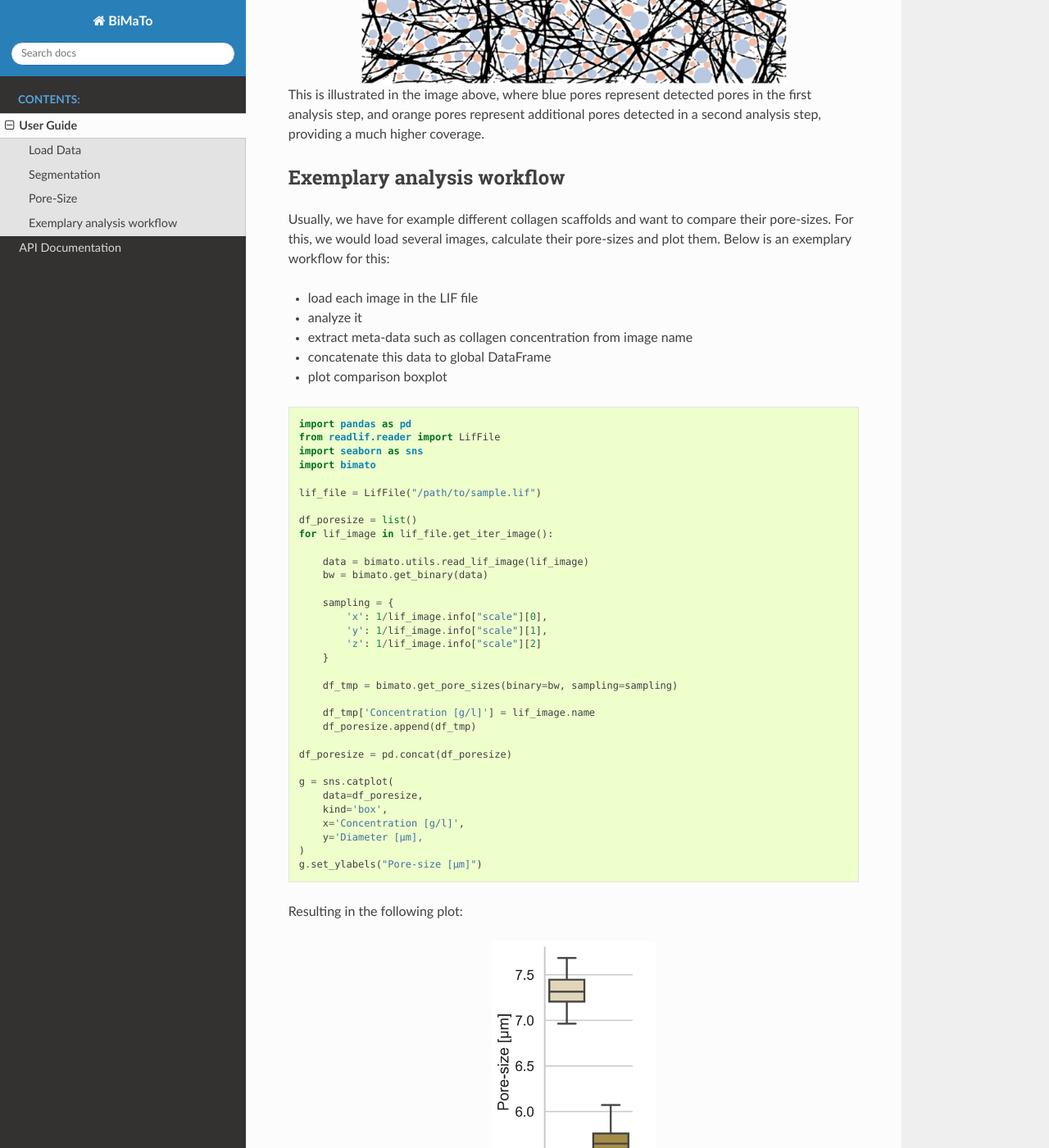
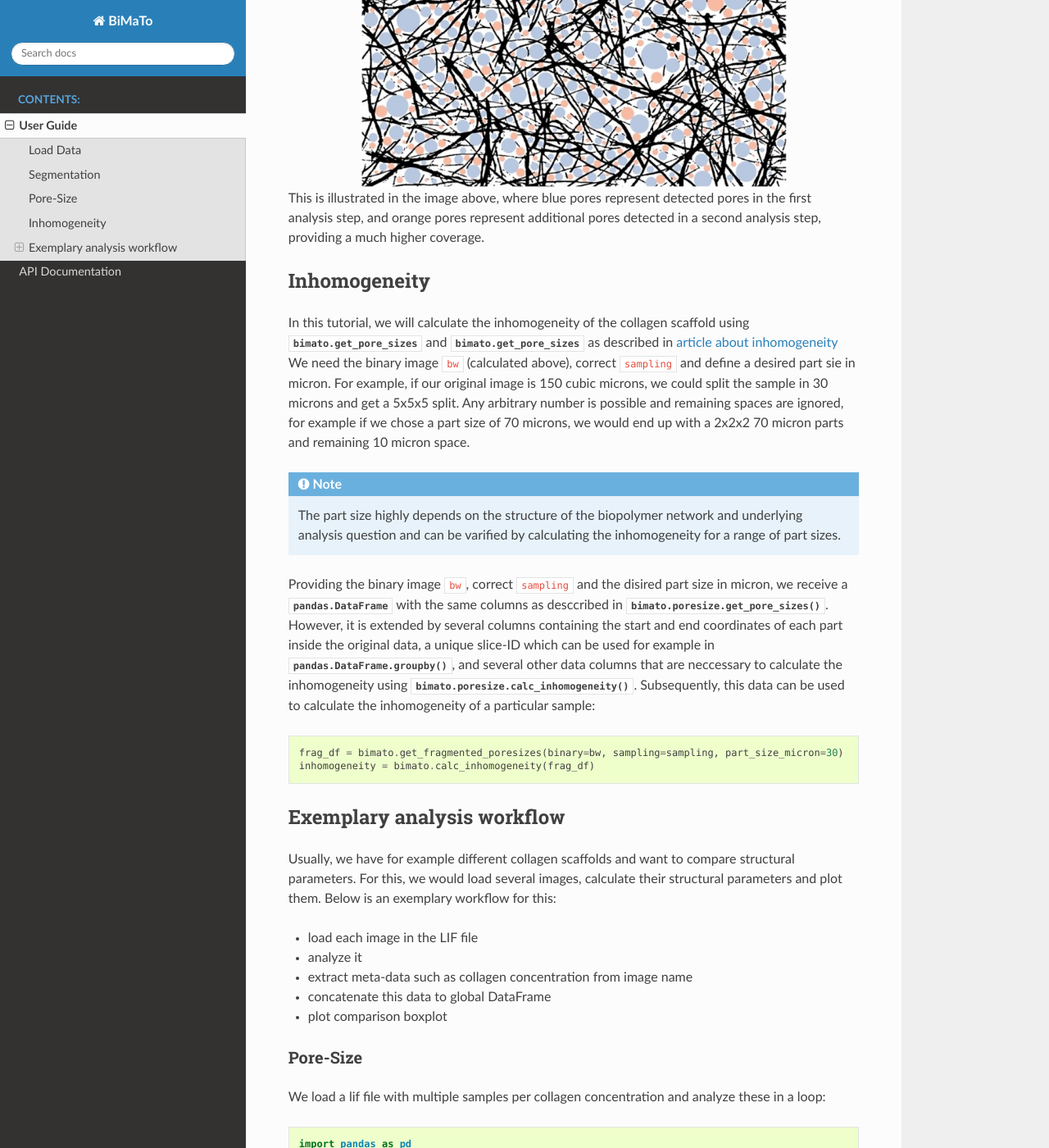
Before and after one commit to tku137/bimato, a Sphinx documentation site: the page built from docs/source/user-guide.rst, in a window 1280 px wide and 1400 px high, scrolled down 4363 px. Shown: the whole window at 82% size. Built offline with Sphinx 7.4.7 and the Read the Docs theme 2.0.0, drawn with Linux system fonts in a browser that asks for light colours; some of the changed text lies outside the part shown.

Commit message:
docs: inhomogeneity

```diff
--- a/docs/source/user-guide.rst
+++ b/docs/source/user-guide.rst
@@ -49,7 +49,7 @@ If the image data has a lot of noise, we can *optionally* denoise the loaded ima
 Segmentation
 ------------
 
-We than perform the first fundamental step of image segmentation, where we classify our image into fluid and polymer phase. This is done using bimato's custom algorithm as published in our `article`_:
+We than perform the first fundamental step of image segmentation, where we classify our image into fluid and polymer phase. This is done using bimato's custom algorithm as published in our `article about pore-sizes`_:
 
 ..  code-block:: python
 
@@ -68,7 +68,12 @@ This binary image is the basis for almost all bimato algorithms, such as pore-si
 Pore-Size
 ---------
 
-In this tutorial, we will calculate the pore-size of the collagen scaffold using :func:`bimato.get_pore_sizes <bimato.poresize.get_pore_sizes>`. It takes a binary image of fluid and polymer phase and the respective image sampling. The parameter ``sampling`` needs to be a python dictionary containing the physical pixel size in each *x*, *y* and *z* direction. In this example, we used `readlif <https://pypi.org/project/readlif/>`__, which conveniently reads this kind of meta-data for us as an ``info`` property of the ``lif_image``. Keep in mind that :func:`bimato.get_pore_sizes <bimato.poresize.get_pore_sizes>` expects the physical size in each direction as in "microns per pixel", not as a scale factor as in "pixel per microns"! Providing the binary image ``bw`` and correct ``sampling``, we receive a :class:`pandas.DataFrame`:
+In this tutorial, we will calculate the pore-size of the collagen scaffold using :func:`bimato.get_pore_sizes <bimato.poresize.get_pore_sizes>`. It takes a binary image of fluid and polymer phase and the respective image sampling. The parameter ``sampling`` needs to be a python dictionary containing the physical pixel size in each *x*, *y* and *z* direction. In this example, we used `readlif <https://pypi.org/project/readlif/>`__, which conveniently reads this kind of meta-data for us as an ``info`` property of the ``lif_image``.
+
+.. note::
+  Keep in mind that :func:`bimato.get_pore_sizes <bimato.poresize.get_pore_sizes>` expects the physical size in each direction as in "microns per pixel", not as a scale factor as in "pixel per microns"!
+
+Providing the binary image ``bw`` and correct ``sampling``, we receive a :class:`pandas.DataFrame`:
 
 ..  code-block:: python
 
@@ -138,7 +143,7 @@ This DataFrame contains every calculated data in several columns. Below is a com
 | Pseudo Pore Diameter [µm]   | theoretical pore diameter calculated by assuming that all detected pores would occupy the fluid-phase fully |
 +-----------------------------+-------------------------------------------------------------------------------------------------------------+
 
-Each row of the DataFrame contains exactly one found pore. The most interesting value might be ``Diameter [µm]``, which is the diameter of the fitted sphere or in other words the "pore" that has been detected. As published in our article_, bimato calculates an exceptionally precise amount of pores with a huge coverage of fluid phase volume:
+Each row of the DataFrame contains exactly one found pore. The most interesting value might be ``Diameter [µm]``, which is the diameter of the fitted sphere or in other words the "pore" that has been detected. As published in our `article about pore-sizes`_, bimato calculates an exceptionally precise amount of pores with a huge coverage of fluid phase volume:
 
 .. image:: pores_m.jpeg
   :width: 75%
@@ -147,16 +152,36 @@ Each row of the DataFrame contains exactly one found pore. The most interesting
 
 This is illustrated in the image above, where blue pores represent detected pores in the first analysis step, and orange pores represent additional pores detected in a second analysis step, providing a much higher coverage.
 
+Inhomogeneity
+-------------
+In this tutorial, we will calculate the inhomogeneity of the collagen scaffold using :func:`bimato.get_pore_sizes <bimato.poresize.get_fragmented_poresizes>` and :func:`bimato.get_pore_sizes <bimato.poresize.calc_inhomogeneity>` as described in `article about inhomogeneity`_ We need the binary image ``bw`` (calculated above), correct ``sampling`` and define a desired part sie in micron. For example, if our original image is 150 cubic microns, we could split the sample in 30 microns and get a 5x5x5 split. Any arbitrary number is possible and remaining spaces are ignored, for example if we chose a part size of 70 microns, we would end up with a 2x2x2 70 micron parts and remaining 10 micron space.
+
+.. note::
+  The part size highly depends on the structure of the biopolymer network and underlying analysis question and can be varified by calculating the inhomogeneity for a range of part sizes.
+
+Providing the binary image ``bw``, correct ``sampling`` and the disired part size in micron, we receive a :class:`pandas.DataFrame` with the same columns as desccribed in :func:`bimato.poresize.get_pore_sizes`. However, it is extended by several columns containing the start and end coordinates of each part inside the original data, a unique slice-ID which can be used for example in :func:`pandas.DataFrame.groupby`, and several other data columns that are neccessary to calculate the inhomogeneity using :func:`bimato.poresize.calc_inhomogeneity`. Subsequently, this data can be used to calculate the inhomogeneity of a particular sample:
+
+..  code-block:: python
+
+    frag_df = bimato.get_fragmented_poresizes(binary=bw, sampling=sampling, part_size_micron=30)
+    inhomogeneity = bimato.calc_inhomogeneity(frag_df)
+
+
 Exemplary analysis workflow
 ---------------------------
 
-Usually, we have for example different collagen scaffolds and want to compare their pore-sizes. For this, we would load several images, calculate their pore-sizes and plot them. Below is an exemplary workflow for this:
+Usually, we have for example different collagen scaffolds and want to compare structural parameters. For this, we would load several images, calculate their structural parameters and plot them. Below is an exemplary workflow for this:
 
 - load each image in the LIF file
 - analyze it
 - extract meta-data such as collagen concentration from image name
 - concatenate this data to global DataFrame
 - plot comparison boxplot
+
+Pore-Size
+^^^^^^^^^
+
+We load a lif file with multiple samples per collagen concentration and analyze these in a loop:
 
 ..  code-block:: python
 
@@ -199,6 +224,55 @@ Resulting in the following plot:
 .. image:: poresize_m.jpeg
   :width: 200
   :align: center
-  :alt: boxplot of poresize between two differently concengtrated collagen matrices
+  :alt: boxplot of poresize between two differently concentrated collagen matrices
 
-.. _article: https://www.nature.com/articles/s41598-019-44764-5
+Inhomogeneity
+^^^^^^^^^^^^^
+
+We load a lif file with multiple samples per collagen concentration and analyze these in a loop:
+
+..  code-block:: python
+
+    import pandas as pd
+    from readlif.reader import LifFile
+    import seaborn as sns
+    import bimato
+
+    lif_file = LifFile("/path/to/sample.lif")
+
+    df_inhomogeneity = list()
+    for lif_image in lif_file.get_iter_image():
+
+        data = bimato.utils.read_lif_image(lif_image)
+        bw = bimato.get_binary(data)
+
+        sampling = {
+            'x': 1/lif_image.info["scale"][0],
+            'y': 1/lif_image.info["scale"][1],
+            'z': 1/lif_image.info["scale"][2]
+        }
+
+        df_tmp = bimato.poresize.get_fragmented_poresizes(binary=bw, sampling=sampling, part_size_micron=30)
+        df_tmp['Inhomogeneity'] = bimato.poresize.calc_inhomogeneity(df_tmp)
+
+        df_tmp['Concentration [g/l]'] = lif_image.name
+        df_inhomogeneity.append(df_tmp)
+
+    df_inhomogeneity = pd.concat(df_inhomogeneity)
+
+    g = sns.catplot(
+        data=df_poresize,
+        kind='box',
+        x='Concentration [g/l]',
+        y='Inhomogeneity,
+    )
+
+Resulting in the following plot:
+
+.. image:: inhomogeneity_m.jpeg
+  :width: 200
+  :align: center
+  :alt: boxplot of inhomogeneity between two differently concentrated collagen matrices
+
+.. _article about pore-sizes: https://www.nature.com/articles/s41598-019-44764-5
+.. _article about inhomogeneity: https://www.frontiersin.org/articles/10.3389/fcell.2020.593879/
```
Also changed, not shown: docs/source/inhomogeneity_m.jpeg (added), 1 other file.
